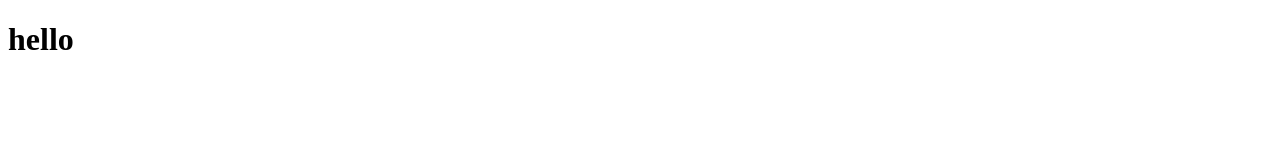
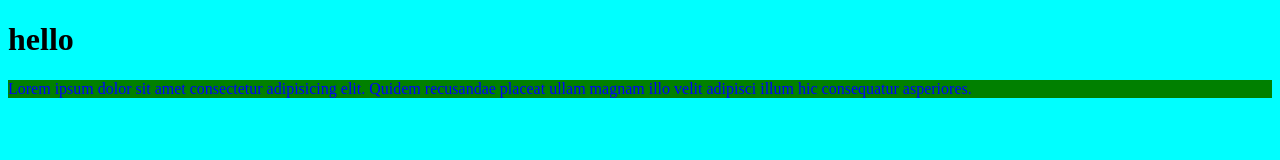
Before and after one commit to IgroGood/Deep-dark-fantasy, a plain HTML site: page index.html in a window 1280 px wide. Drawn offline with Linux system fonts and the light colour scheme.

Commit message:
FirstProject

```diff
--- /dev/null
+++ b/css/style.css
@@ -0,0 +1,10 @@
+body{
+    background-color: aqua;
+}
+.one{
+    color: blue;
+}
+p{
+    color: blueviolet;
+    background-color: green;
+}
--- a/index.html
+++ b/index.html
@@ -4,9 +4,14 @@
     <meta charset="UTF-8">
     <meta http-equiv="X-UA-Compatible" content="IE=edge">
     <meta name="viewport" content="width=device-width, initial-scale=1.0">
+    <link rel="stylesheet" href="css/style.css">
     <title>Document</title>
 </head>
 <body>
     <h1>hello</h1>
+    <p class="one">Lorem ipsum dolor sit amet consectetur
+         adipisicing elit. Quidem recusandae placeat
+          ullam magnam illo velit adipisci
+         illum hic consequatur asperiores.</p>
 </body>
 </html>
```
